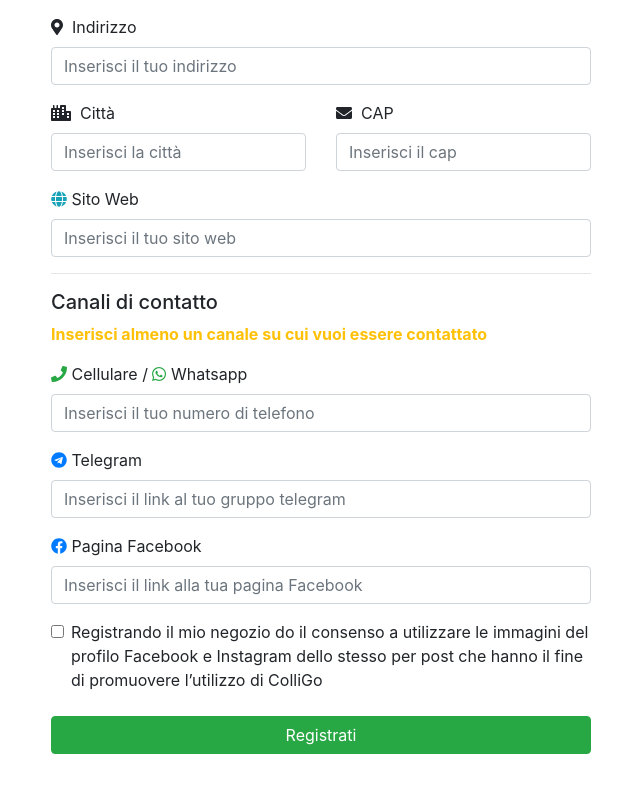
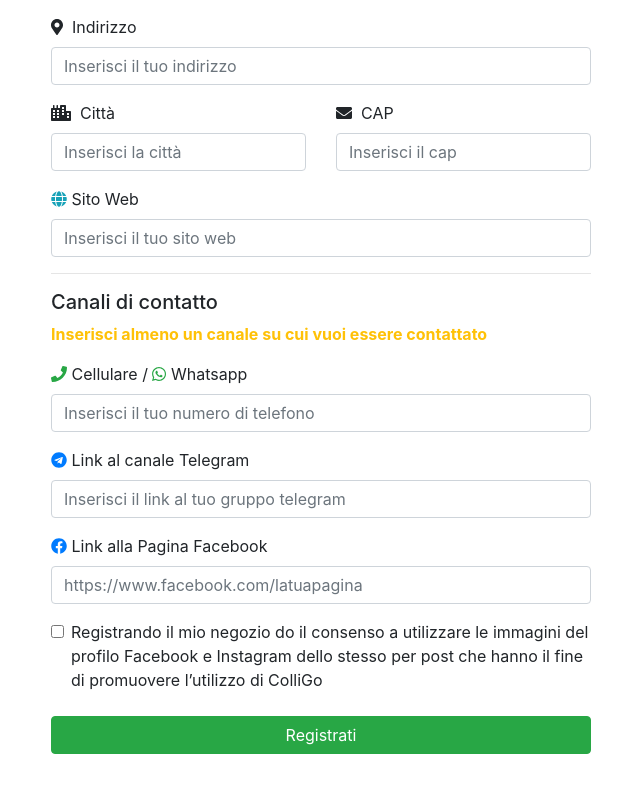
Before and after one commit to limone-eth/easy-collect-web, a Vue app: page /registrati in a window 1280 px wide. Shown: the part 415-1208 px from the top of the page, without its empty margins (319-959 px from the left). Built offline with nearby package versions, Linux system fonts and the light colour scheme; no server answers; what vue-browser-geolocation, vue-toast-notification would draw is missing.

Commit message:
Fixed shop registration

```diff
--- a/src/components/ShopRegistration.vue
+++ b/src/components/ShopRegistration.vue
@@ -102,16 +102,16 @@
                         <div class="form-group">
                             <label for="telegram">
                                 <font-awesome-icon :icon="['fab', 'telegram']" class="text-primary"/>
-                                Telegram</label>
+                                Link al canale Telegram</label>
                             <input type="text" class="form-control" id="telegram" v-model="telegram"
                                    placeholder="Inserisci il link al tuo gruppo telegram">
                         </div>
                         <div class="form-group">
                             <label for="facebook">
                                 <font-awesome-icon :icon="['fab', 'facebook']" class="text-primary"/>
-                                Pagina Facebook</label>
+                                Link alla Pagina Facebook</label>
                             <input type="text" class="form-control" id="facebook" v-model="facebook"
-                                   placeholder="Inserisci il link alla tua pagina Facebook">
+                                   placeholder="https://www.facebook.com/latuapagina">
                             <span v-if="error.phone" class="text-danger">
                                 {{ error.phone }}
                             </span>
```
